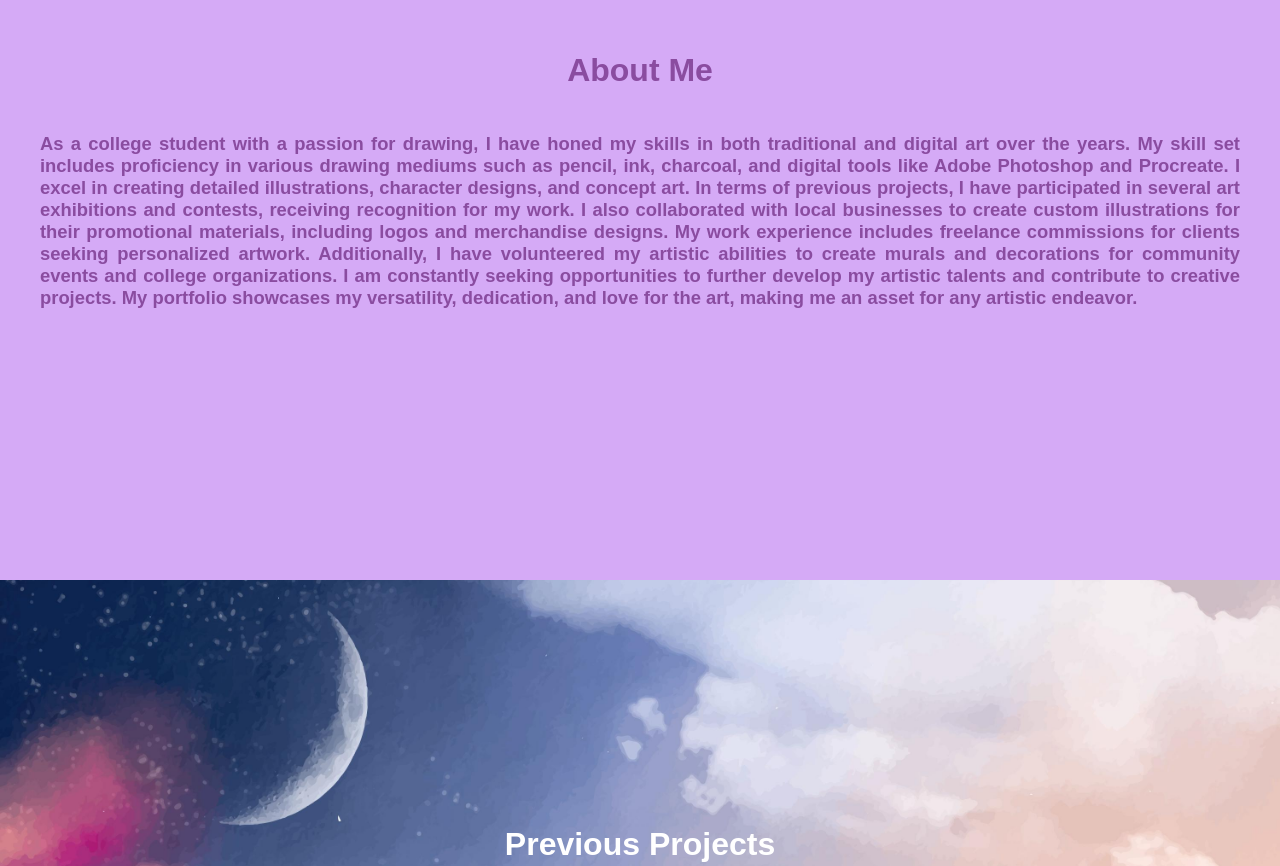
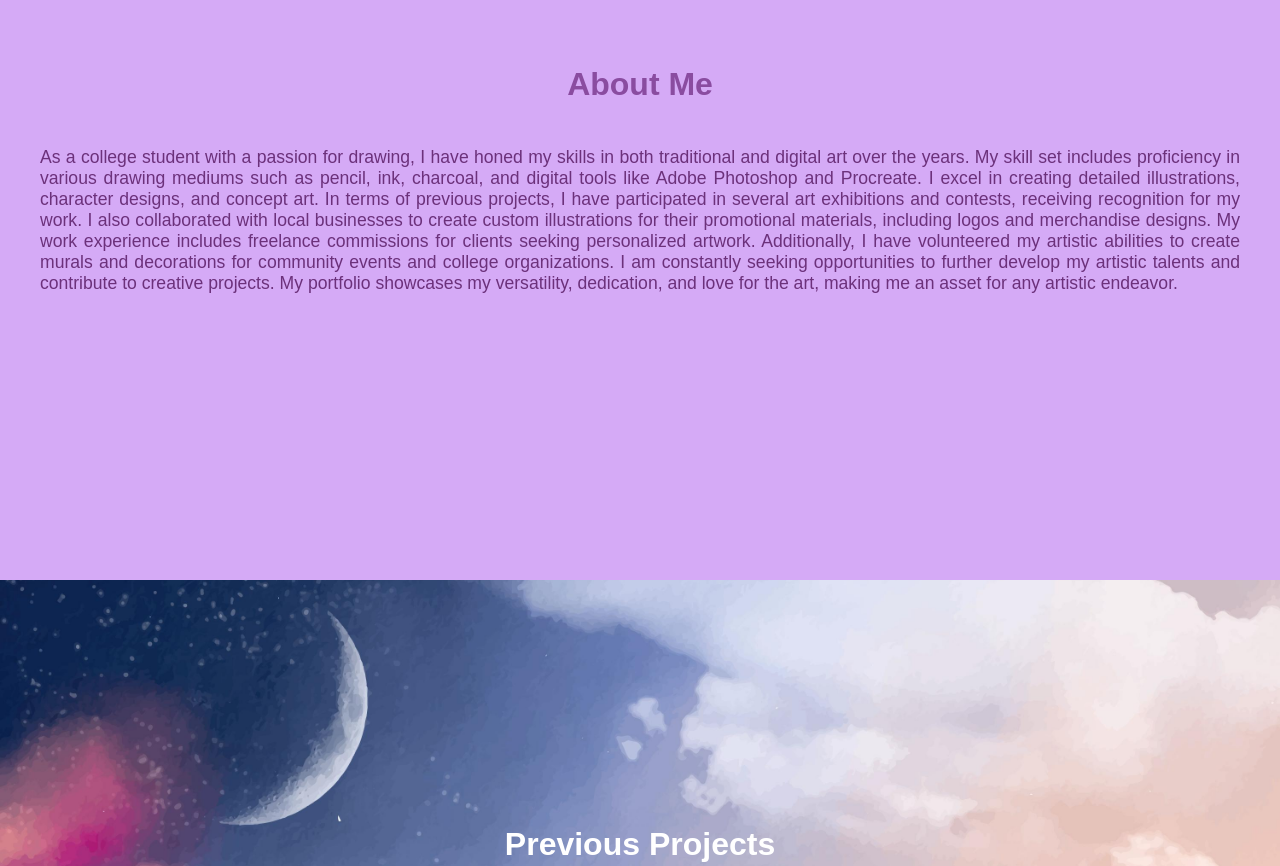
Before and after one commit to Navaulakhz/Portfolio, a plain HTML site: page index.html in a window 1280 px wide. Shown: the part 1020-1886 px from the top of the page. Drawn offline with Linux system fonts and the light colour scheme.

Commit message:
Update styles.css

```diff
--- a/styles.css
+++ b/styles.css
@@ -267,8 +267,8 @@ footer {
     }
 }
 #portfolio > p {
-    color: #8a4ca0;
-    background-color: #d5aaf6; /* Adjusted background color to lighten it */
-
-    font-weight: bold;
+    color: #6c317b; /* Adjusted foreground color to darken it */
+    background-color: #d5aaf6;
+    font-size: 17.6px;
+    font-weight: normal;
 }
```
